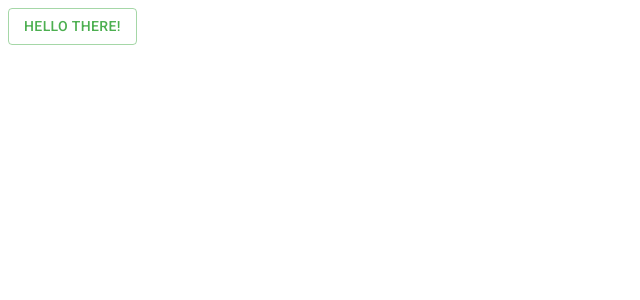
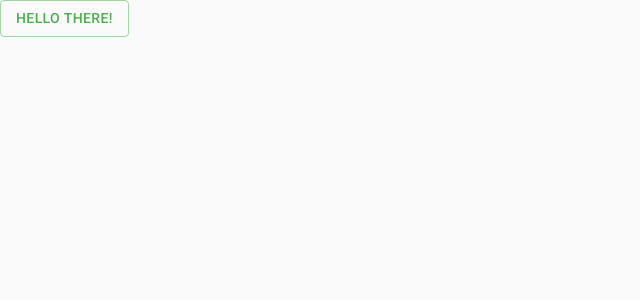
Before and after one commit to JKarwatka/portfolio-website, a Next.js app: page / in a window 1280 px wide. Shown: the top 300 px of the page, without its empty margins (0-640 px from the left). Built offline with nearby package versions, Linux system fonts and the light colour scheme.

Commit message:
Add noralized css styles

```diff
--- a/pages/index.tsx
+++ b/pages/index.tsx
@@ -1,16 +1,17 @@
 import React from "react";
-import { Typography, Button } from "@material-ui/core";
-import { NavBar } from "@components/NavBar";
+import { Button, CssBaseline } from "@material-ui/core";
 import { ThemeProvider } from "@material-ui/styles";
 import { theme } from "src/utils/theme";
 
 const Home: React.FC = () => {
   return (
-    <ThemeProvider theme={theme}>
-      <Button variant="outlined" color="secondary">
-        Hello There!
-      </Button>
-    </ThemeProvider>
+    <CssBaseline>
+      <ThemeProvider theme={theme}>
+        <Button variant="outlined" color="secondary">
+          Hello There!
+        </Button>
+      </ThemeProvider>
+    </CssBaseline>
   );
 };
 export default Home;
```
